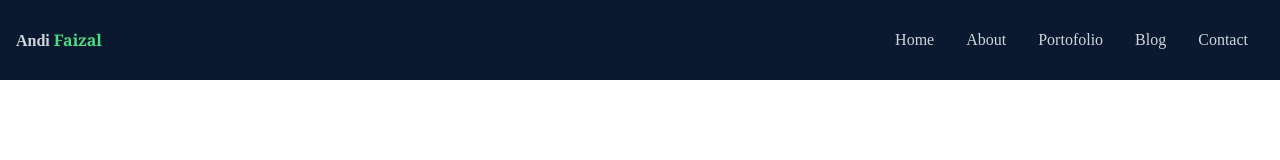
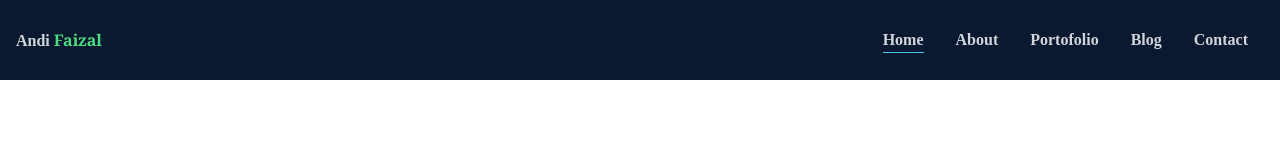
Before and after one commit to andi-faizal94/Andi-Portofolio-and-Blog, a Next.js app: page / in a window 1280 px wide. Shown: the top 160 px of the page. Built offline with nearby package versions, Linux system fonts and the light colour scheme.

Commit message:
adjust navbar and class navbar

```diff
--- a/components/Navbar.js
+++ b/components/Navbar.js
@@ -8,8 +8,16 @@ import {
 } from 'react-icons/fa';
 import { HiOutlineMail } from 'react-icons/hi';
 import Link from 'next/link';
+import { withRouter } from 'next/router';
 
-const Navbar = () => {
+const Navbar = ({ router }) => {
+  const navs = [
+    { text: 'Home', href: '/' },
+    { text: 'About', href: '/about' },
+    { text: 'Portofolio', href: '/portfolio' },
+    { text: 'Blog', href: '/blog' },
+    { text: 'Contact', href: '/contact' },
+  ];
   const [nav, setNav] = useState(false);
   const handleClick = (e) => {
     e.preventDefault();
@@ -19,20 +27,9 @@ const Navbar = () => {
   return (
     <nav className="fixed w-full h-[80px] flex justify-between items-center px-4 bg-[#0a192f] text-gray-300">
       <div>
-        <Link
-          className={(
-            { NavLink } //(isActive) --> ({isActive})
-          ) =>
-            NavLink
-              ? 'isActive NavLink cursor-pointer hover:text-gray-100'
-              : 'NavLink scroll-smooth'
-          }
-          // className="NavLink scroll-smooth"
-          href="/"
-          duration={500}
-        >
+        <Link href="/" duration={500}>
           <a>
-            <h1 className="hover:text-gray-100 font-bold hover:scale-x-110">
+            <h1 className="hover:text-gray-100 font-[700] hover:scale-x-110">
               Andi
               <span className="ml-1 text-green-400 font-bold font-serif ">
                 Faizal
@@ -44,31 +41,22 @@ const Navbar = () => {
 
       {/* menu */}
       <ul className="hidden md:flex">
-        <Link href="/" duration={500}>
-          <a className="NavLink scroll-smooth cursor-pointer hover:text-gray-100 hover:scale-x-110">
-            Home
+        {navs.map((nav) => (
+          <li key={nav.text}>
+            <Link href={nav.href}>
+              <a
+                className={`nav-item ${
+                  router.pathname == nav.href
+                    ? 'active scroll-smooth font-[700] cursor-pointer hover:text-gray-100 hover:scale-x-110'
+                    : 'font-[700] hover:text-gray-100 hover:scale-x-110'
+                }`}
+                duration={500}
+              >
+                {nav.text}
               </a>
             </Link>
-        <Link href="/about" duration={500}>
-          <a className="NavLink scroll-smooth cursor-pointer hover:text-gray-100 hover:scale-x-110">
-            About
-          </a>
-        </Link>
-        <Link href="/portofolio" duration={500}>
-          <a className="NavLink scroll-smooth cursor-pointer hover:text-gray-100 hover:scale-x-110">
-            Portofolio
-          </a>
-        </Link>
-        <Link href="/blog" duration={500}>
-          <a className="NavLink scroll-smooth cursor-pointer hover:text-gray-100 hover:scale-x-110">
-            Blog
-          </a>
-        </Link>
-        <Link href="/contact" duration={500}>
-          <a className="NavLink scroll-smooth cursor-pointer hover:text-gray-100 hover:scale-x-110">
-            Contact
-          </a>
-        </Link>
+          </li>
+        ))}
       </ul>
 
       {/* Hamburger */}
@@ -88,46 +76,22 @@ const Navbar = () => {
             : 'absolute top-0 left-0 w-full h-screen bg-[#0a192f] flex flex-col justify-center items-center'
         }
       >
-        <Link href="/" duration={100}>
+        {navs.map((nav) => (
+          <li key={nav.text}>
+            <Link href={nav.href}>
               <a
+                className={`nav-item ${
+                  router.pathname == nav.href
+                    ? 'active py-6 text-4xl scroll-smooth hover:text-gray-100 duration-75'
+                    : 'py-6 text-4xl scroll-smooth hover:text-gray-100 duration-75'
+                }`}
                 onClick={handleClick}
-            className="NavLink py-6 text-4xl scroll-smooth hover:text-gray-100 duration-75"
               >
-            Home
+                {nav.text}
               </a>
             </Link>
-        <Link href="/about" duration={100}>
-          <a
-            onClick={handleClick}
-            className="NavLink py-6 text-4xl scroll-smooth hover:text-gray-100 duration-75"
-          >
-            About
-          </a>
-        </Link>
-        <Link href="/portofolio" duration={100}>
-          <a
-            onClick={handleClick}
-            className="NavLink py-6 text-4xl scroll-smooth hover:text-gray-100 duration-75"
-          >
-            Portofolio
-          </a>
-        </Link>
-        <Link href="/blog" duration={100}>
-          <a
-            onClick={handleClick}
-            className="NavLink py-6 text-4xl scroll-smooth hover:text-gray-100 duration-75"
-          >
-            Blog
-          </a>
-        </Link>
-        <Link href="/contact" duration={100}>
-          <a
-            onClick={handleClick}
-            className="NavLink py-6 text-4xl scroll-smooth hover:text-gray-100 duration-75"
-          >
-            Contact
-          </a>
-        </Link>
+          </li>
+        ))}
       </ul>
 
       {/* Social icons */}
@@ -171,4 +135,4 @@ const Navbar = () => {
   );
 };
 
-export default Navbar;
+export default withRouter(Navbar);
--- a/styles/globals.css
+++ b/styles/globals.css
@@ -2,6 +2,7 @@
 @tailwind components;
 @tailwind utilities;
 
+@import url('https://fonts.googleapis.com/css2?family=Raleway:wght@300;400;500;600;700;800;900&display=swap');
 @layer base {
   body {
     @apply font-[Raleway];
@@ -15,6 +16,15 @@
     @apply px-4;
     @apply cursor-pointer;
   }
+}
+
+.nav-item {
+  position: relative;
+  display: inline-block;
+  /* margin-left: 3px;
+  margin-right: 3px; */
+  text-decoration: none;
+  transition: opacity 0.3s;
 }
 .active {
   font-weight: 600;
```
Lines whose indentation alone changed are shown as unchanged.
